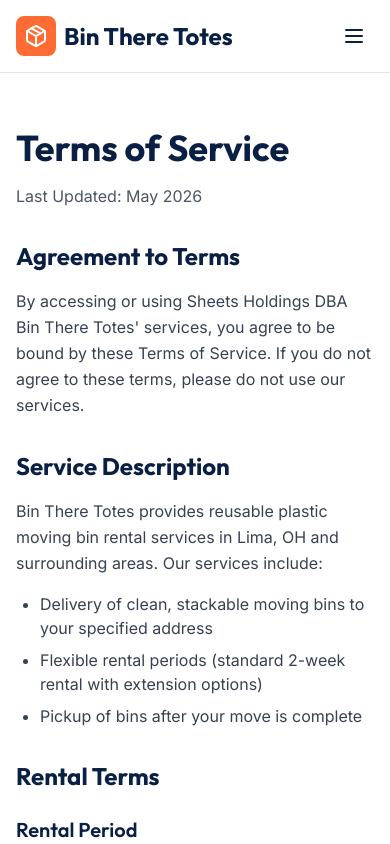
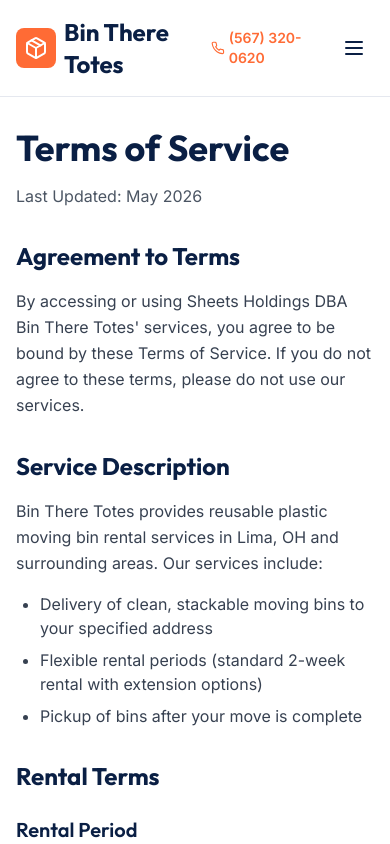
Before and after one commit to lasersolosbd/BinThereTotes, a Next.js app: page /terms in a window 390 px wide. Shown: the top 844 px of the page. Built offline with nearby package versions, Linux system fonts and the light colour scheme.

Commit message:
Update Header.tsx

```diff
--- a/components/Header.tsx
+++ b/components/Header.tsx
@@ -43,13 +43,19 @@
             </a>
           </nav>
 
-          {/* Mobile Menu Button */}
-          <button
-            onClick={() => setMobileMenuOpen(!mobileMenuOpen)}
-            className="md:hidden p-2 text-navy"
-          >
-            {mobileMenuOpen ? <X className="h-6 w-6" /> : <Menu className="h-6 w-6" />}
-          </button>
+          {/* Mobile: Phone + Hamburger */}
+          <div className="flex items-center space-x-3 md:hidden">
+            <a href="tel:+15673200620" className="flex items-center space-x-1 text-orange font-semibold text-sm">
+              <Phone className="h-4 w-4" />
+              <span>(567) 320-0620</span>
+            </a>
+            <button
+              onClick={() => setMobileMenuOpen(!mobileMenuOpen)}
+              className="p-2 text-navy"
+            >
+              {mobileMenuOpen ? <X className="h-6 w-6" /> : <Menu className="h-6 w-6" />}
+            </button>
+          </div>
         </div>
 
         {/* Mobile Menu */}
@@ -67,10 +73,6 @@
             <a href="/#contact" className="block text-navy-light hover:text-orange transition-colors font-medium">
               Contact
             </a>
-            <a href="tel:+15673200620" className="flex items-center space-x-2 text-orange font-semibold py-2">
-              <Phone className="h-4 w-4" />
-              <span>(567) 320-0620</span>
-            </a>
             <a href="/#contact" className="btn-primary block text-center">
               Book Now
             </a>
```
